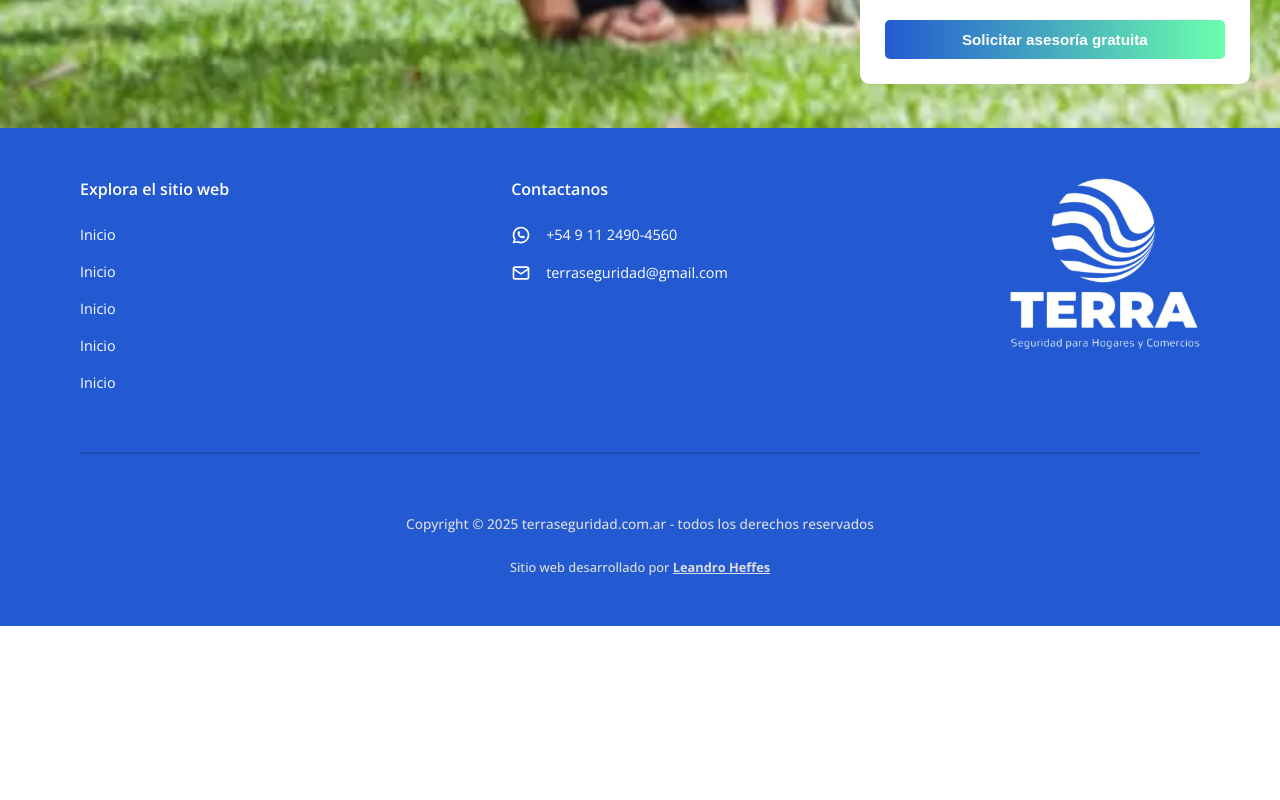
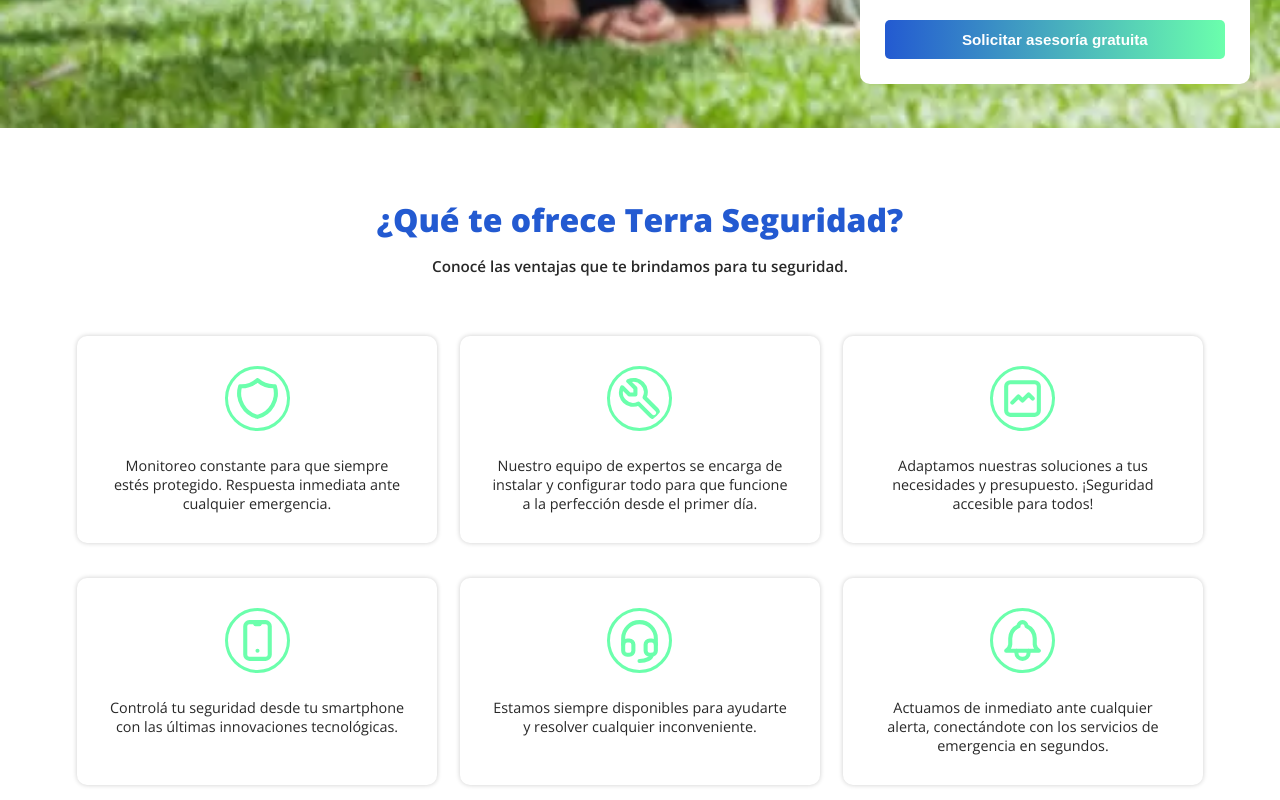
Before and after one commit to leandroheffes24/terra-seguridad, a React (Vite) app: page / in a window 1280 px wide. Shown: the part 620-1420 px from the top of the page. Before the commit the page ends 1246 px from the top, so only its background shows below. Built offline with nearby package versions, Linux system fonts and the light colour scheme.

Commit message:
que ofrecemos section

```diff
--- a/src/App.jsx
+++ b/src/App.jsx
@@ -2,12 +2,14 @@
 import Footer from './components/Footer/Footer'
 import Header from './components/Header/Header'
 import Inicio from './components/Inicio/Inicio'
+import QueTeOfrecemos from './components/QueTeOfrecemos/QueTeOfrecemos'
 
 function App() {
   return (
     <>
       <Header/>
       <Inicio/>
+      <QueTeOfrecemos/>
       <Footer/>
     </>
   )
--- a/src/components/Inicio/Inicio.module.css
+++ b/src/components/Inicio/Inicio.module.css
@@ -92,7 +92,7 @@
 @media (width >= 768px) {
   .inicioSection {
     padding: 40px;
-    margin-bottom: 720px;
+    margin-bottom: 780px;
   }
   .text, .title {
     font-size: 2rem;
--- a/src/components/Inicio/Inicio.module.scss
+++ b/src/components/Inicio/Inicio.module.scss
@@ -94,7 +94,7 @@
 @media(width>=768px){
     .inicioSection{
         padding: 40px;
-        margin-bottom: 720px;
+        margin-bottom: 780px;
     }
 
     .text, .title{
--- /dev/null
+++ b/src/components/QueTeOfrecemos/QueTeOfrecemos.jsx
@@ -0,0 +1,69 @@
+import styles from './QueTeOfrecemos.module.css'
+
+export default function QueTeOfrecemos(){
+    return(
+        <section className={styles.queTeOfrecemosSection}>
+            <div className={styles.titleAndSubtitleContainer}>
+                <h2>¿Qué te ofrece Terra Seguridad?</h2>
+                <h3>Conocé las ventajas que te brindamos para tu seguridad.</h3>
+            </div>
+
+            <div className={styles.cardsContainer}>
+                <div className={styles.card}>
+                    <svg viewBox="0 0 24 24" fill="none" stroke="currentColor" strokeWidth={2} strokeLinecap="round" strokeLinejoin="round" className={styles.cardLogo}>
+                        <path stroke="none" d="M0 0h24v24H0z" fill="none"/>
+                        <path d="M12 3a12 12 0 0 0 8.5 3a12 12 0 0 1 -8.5 15a12 12 0 0 1 -8.5 -15a12 12 0 0 0 8.5 -3" />
+                    </svg>
+                    <p className={styles.cardText}>Monitoreo constante para que siempre estés protegido. Respuesta inmediata ante cualquier emergencia.</p>
+                </div>
+
+                <div className={styles.card}>
+                    <svg viewBox="0 0 24 24" fill="none" stroke="currentColor" strokeWidth={2} strokeLinecap="round" strokeLinejoin="round" className={styles.cardLogo}>
+                        <path stroke="none" d="M0 0h24v24H0z" fill="none"/>
+                        <path d="M7 10h3v-3l-3.5 -3.5a6 6 0 0 1 8 8l6 6a2 2 0 0 1 -3 3l-6 -6a6 6 0 0 1 -8 -8l3.5 3.5" />
+                    </svg>
+                    <p className={styles.cardText}>Nuestro equipo de expertos se encarga de instalar y configurar todo para que funcione a la perfección desde el primer día.</p>
+                </div>
+
+                <div className={styles.card}>
+                    <svg viewBox="0 0 24 24" fill="none" stroke="currentColor" strokeWidth={2} strokeLinecap="round" strokeLinejoin="round" className={styles.cardLogo}>
+                        <path stroke="none" d="M0 0h24v24H0z" fill="none"/>
+                        <path d="M4 18v-12a2 2 0 0 1 2 -2h12a2 2 0 0 1 2 2v12a2 2 0 0 1 -2 2h-12a2 2 0 0 1 -2 -2z" />
+                        <path d="M7 14l3 -3l2 2l3 -3l2 2" />
+                    </svg>
+                    <p className={styles.cardText}>Adaptamos nuestras soluciones a tus necesidades y presupuesto. ¡Seguridad accesible para todos!</p>
+                </div>
+
+                <div className={styles.card}>
+                    <svg viewBox="0 0 24 24" fill="none" stroke="currentColor" strokeWidth={2} strokeLinecap="round" strokeLinejoin="round" className={styles.cardLogo}>
+                        <path stroke="none" d="M0 0h24v24H0z" fill="none"/>
+                        <path d="M6 5a2 2 0 0 1 2 -2h8a2 2 0 0 1 2 2v14a2 2 0 0 1 -2 2h-8a2 2 0 0 1 -2 -2v-14z" />
+                        <path d="M11 4h2" />
+                        <path d="M12 17v.01" />
+                    </svg>
+                    <p className={styles.cardText}>Controlá tu seguridad desde tu smartphone con las últimas innovaciones tecnológicas.</p>
+                </div>
+
+                <div className={styles.card}>
+                    <svg viewBox="0 0 24 24" fill="none" stroke="currentColor" strokeWidth={2} strokeLinecap="round" strokeLinejoin="round" className={styles.cardLogo}>
+                        <path stroke="none" d="M0 0h24v24H0z" fill="none"/>
+                        <path d="M4 14v-3a8 8 0 1 1 16 0v3" />
+                        <path d="M18 19c0 1.657 -2.686 3 -6 3" />
+                        <path d="M4 14a2 2 0 0 1 2 -2h1a2 2 0 0 1 2 2v3a2 2 0 0 1 -2 2h-1a2 2 0 0 1 -2 -2v-3z" />
+                        <path d="M15 14a2 2 0 0 1 2 -2h1a2 2 0 0 1 2 2v3a2 2 0 0 1 -2 2h-1a2 2 0 0 1 -2 -2v-3z" />
+                    </svg>
+                    <p className={styles.cardText}>Estamos siempre disponibles para ayudarte y resolver cualquier inconveniente.</p>
+                </div>
+
+                <div className={styles.card}>
+                    <svg viewBox="0 0 24 24" fill="none" stroke="currentColor" strokeWidth={2} strokeLinecap="round" strokeLinejoin="round" className={styles.cardLogo}>
+                        <path stroke="none" d="M0 0h24v24H0z" fill="none"/>
+                        <path d="M10 5a2 2 0 1 1 4 0a7 7 0 0 1 4 6v3a4 4 0 0 0 2 3h-16a4 4 0 0 0 2 -3v-3a7 7 0 0 1 4 -6" />
+                        <path d="M9 17v1a3 3 0 0 0 6 0v-1" />
+                    </svg>
+                    <p className={styles.cardText}>Actuamos de inmediato ante cualquier alerta, conectándote con los servicios de emergencia en segundos.</p>
+                </div>
+            </div>
+        </section>
+    )
+}
--- /dev/null
+++ b/src/components/QueTeOfrecemos/QueTeOfrecemos.module.css
@@ -0,0 +1,98 @@
+.titleAndSubtitleContainer {
+  text-align: center;
+  margin-bottom: 50px;
+}
+
+.cardsContainer {
+  display: flex;
+  flex-direction: column;
+  flex-wrap: wrap;
+  align-items: center;
+  gap: 30px;
+}
+
+.card {
+  box-shadow: 0 0 5px 0 rgba(0, 0, 0, 0.2);
+  width: 85%;
+  text-align: center;
+  border-radius: 10px;
+  padding: 20px;
+}
+
+.cardLogo {
+  width: 62px;
+  color: rgb(107, 255, 172);
+  margin-bottom: 15px;
+  border: 3px solid rgb(107, 255, 172);
+  border-radius: 50%;
+  padding: 5px;
+}
+
+.cardText {
+  font-size: 0.85rem;
+}
+
+@media (width >= 768px) {
+  .cardsContainer {
+    flex-direction: row;
+    justify-content: space-between;
+    align-items: normal;
+    width: 90%;
+    margin: auto;
+    gap: 0;
+    row-gap: 30px;
+  }
+  .card {
+    width: 48%;
+    padding: 25px;
+  }
+  .cardLogo {
+    width: 70px;
+    margin-bottom: 15px;
+  }
+  .cardText {
+    font-size: 1rem;
+  }
+}
+@media (width >= 992px) {
+  .queTeOfrecemosSection {
+    padding: 50px 0;
+  }
+  .cardsContainer {
+    width: 85%;
+    row-gap: 35px;
+  }
+  .card {
+    width: 31%;
+    padding: 25px;
+  }
+  .cardLogo {
+    width: 57px;
+    margin-bottom: 15px;
+  }
+  .cardText {
+    font-size: 0.825rem;
+  }
+}
+@media (width >= 1200px) {
+  .queTeOfrecemosSection {
+    padding: 70px 0;
+  }
+  .titleAndSubtitleContainer {
+    margin-bottom: 60px;
+  }
+  .cardsContainer {
+    width: 88%;
+  }
+  .card {
+    width: 32%;
+    padding: 30px;
+  }
+  .cardLogo {
+    width: 65px;
+    margin-bottom: 20px;
+  }
+  .cardText {
+    font-size: 0.9rem;
+  }
+}/*# sourceMappingURL=QueTeOfrecemos.module.css.map */
--- /dev/null
+++ b/src/components/QueTeOfrecemos/QueTeOfrecemos.module.scss
@@ -0,0 +1,114 @@
+@import "../../assets/styles/variables.scss";
+
+.titleAndSubtitleContainer{
+    text-align: center;
+    margin-bottom: 50px;
+}
+
+.cardsContainer{
+    display: flex;
+    flex-direction: column;
+    flex-wrap: wrap;
+    align-items: center;
+    gap: 30px;
+}
+
+.card{
+    box-shadow: 0 0 5px 0 rgba(0,0,0,0.2);
+    width: 85%;
+    text-align: center;
+    border-radius: 10px;
+    padding: 20px;
+}
+
+.cardLogo{
+    width: 62px;
+    color: $verde;
+    margin-bottom: 15px;
+    border: 3px solid $verde;
+    border-radius: 50%;
+    padding: 5px;
+}
+
+.cardText{
+    font-size: .85rem;
+}
+
+@media(width>=768px){
+    .cardsContainer{
+        flex-direction: row;
+        justify-content: space-between;
+        align-items: normal;
+        width: 90%;
+        margin: auto;
+        gap: 0;
+        row-gap: 30px;
+    }
+
+    .card{
+        width: 48%;
+        padding: 25px;
+    }
+
+    .cardLogo{
+        width: 70px;
+        margin-bottom: 15px;
+    }
+
+    .cardText{
+        font-size: 1rem;
+    }
+}
+
+@media(width>=992px){
+    .queTeOfrecemosSection{
+        padding: 50px 0;
+    }
+
+    .cardsContainer{
+        width: 85%;
+        row-gap: 35px;
+    }
+
+    .card{
+        width: 31%;
+        padding: 25px;
+    }
+
+    .cardLogo{
+        width: 57px;
+        margin-bottom: 15px;
+    }
+
+    .cardText{
+        font-size: .825rem;
+    }
+}
+
+@media(width>=1200px){
+    .queTeOfrecemosSection{
+        padding: 70px 0;
+    }
+
+    .titleAndSubtitleContainer{
+        margin-bottom: 60px;
+    }
+
+    .cardsContainer{
+        width: 88%;
+    }
+
+    .card{
+        width: 32%;
+        padding: 30px;
+    }
+
+    .cardLogo{
+        width: 65px;
+        margin-bottom: 20px;
+    }
+
+    .cardText{
+        font-size: .9rem;
+    }
+}
--- a/src/index.css
+++ b/src/index.css
@@ -32,6 +32,18 @@
   outline: 1px solid rgb(35, 90, 209);
 }
 
+h2{
+  font-size: 1.7rem;
+  font-weight: 800;
+  color: rgb(35, 90, 209);
+  margin-bottom: 15px;
+}
+
+h3{
+  font-size: .9rem;
+  font-weight: 600;
+}
+
 @media(width>=768px){
   label{
     font-size: 1.2rem;
@@ -41,6 +53,15 @@
     font-size: 1.2rem;
     padding: 15px;
     border-radius: 10px;
+  }
+
+  h2{
+    font-size: 2.3rem;
+    margin-bottom: 15px;
+  }
+
+  h3{
+    font-size: 1.1rem;
   }
 }
 
@@ -54,6 +75,15 @@
     padding: 5px;
     border-radius: 5px;
   }
+
+  h2{
+    font-size: 1.8rem;
+    margin-bottom: 12px;
+  }
+
+  h3{
+    font-size: .9rem;
+  }
 }
 
 @media(width>=1200px){
@@ -65,4 +95,13 @@
     font-size: .8rem;
     padding: 10px;
   }
+
+  h2{
+    font-size: 2rem;
+    margin-bottom: 15px;
+  }
+
+  h3{
+    font-size: .95rem;
+  }
 }
```
Also changed, not shown: 1 other file (tests, documents, lock files or other folders).
